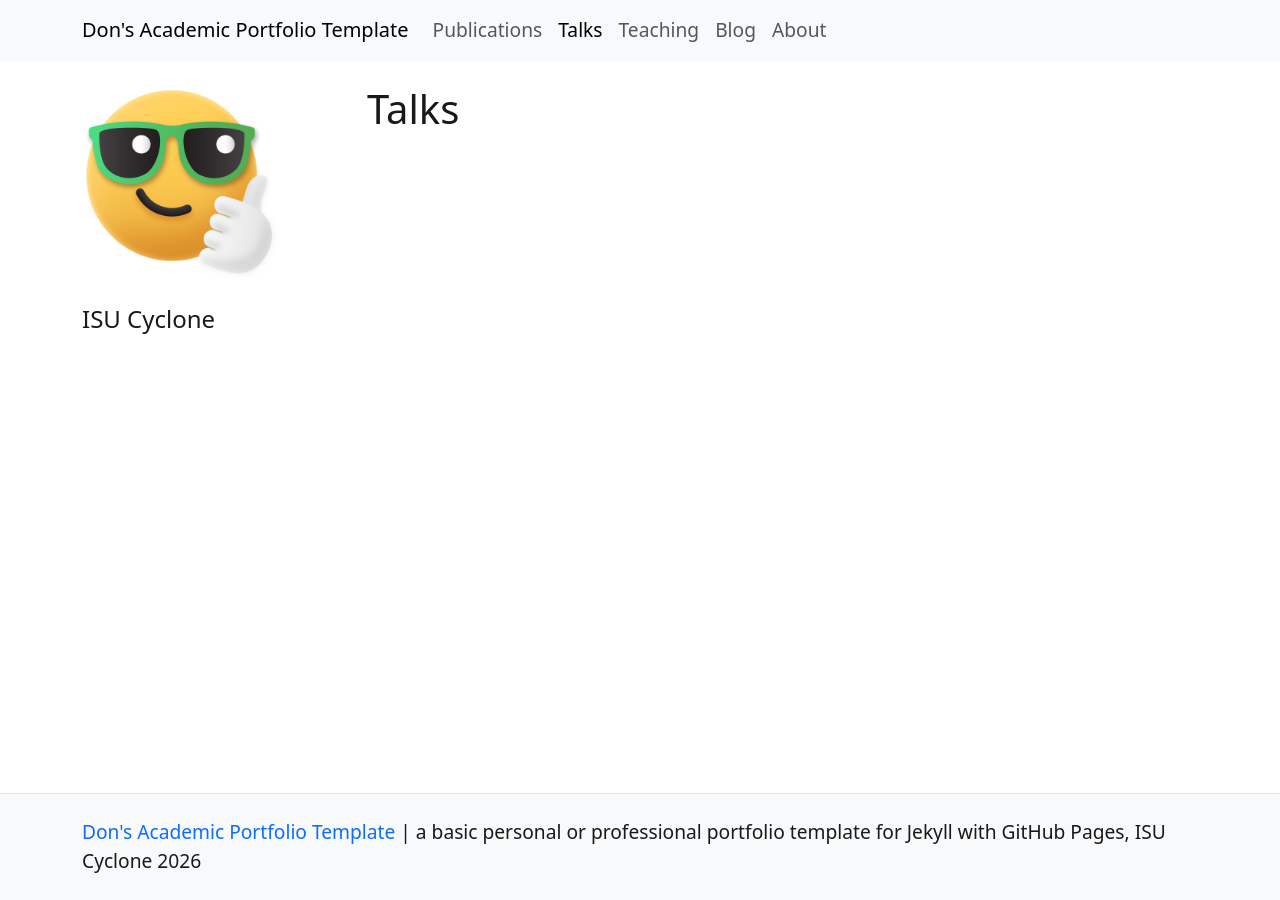
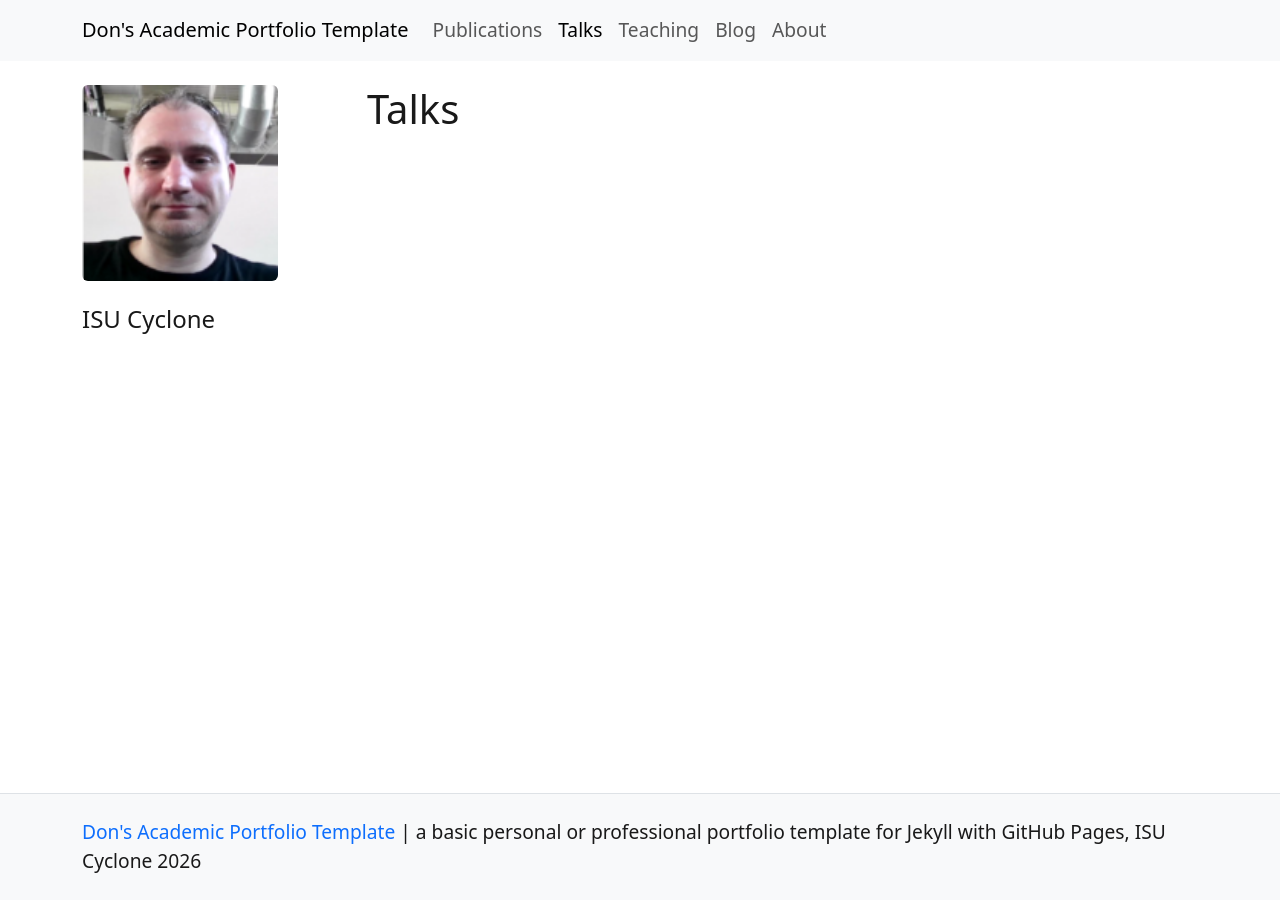
Before and after one commit to noderunner-1stacct/catalyst-portfolio-template, a Jekyll site: the page built from pages/talks.md, in a window 1280 px wide. Built offline with Jekyll 4.4.1, drawn with Linux system fonts in a browser that asks for light colours; nearby versions of some CDN libraries.

Commit message:
add picture

```diff
--- a/_config.yml
+++ b/_config.yml
@@ -16,7 +16,7 @@ author: ISU Cyclone
 bio:
 
 # PERSONAL URLS
-image: /assets/img/emoji-cool.png
+image: /assets/img/badpicture.png
 email:
 github_profile:
 department:
```
Also changed, not shown: assets/img/badpicture.png (added).
